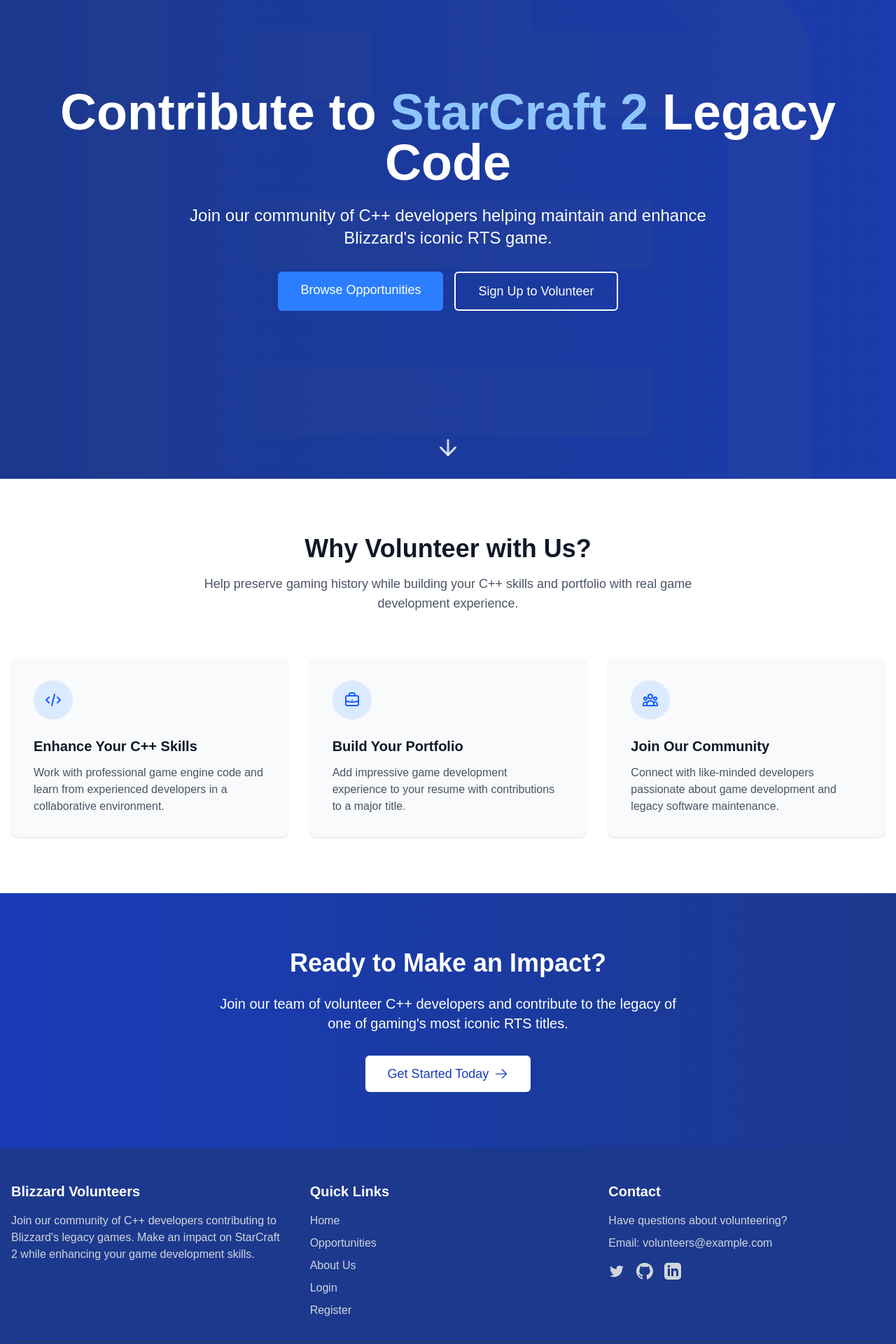
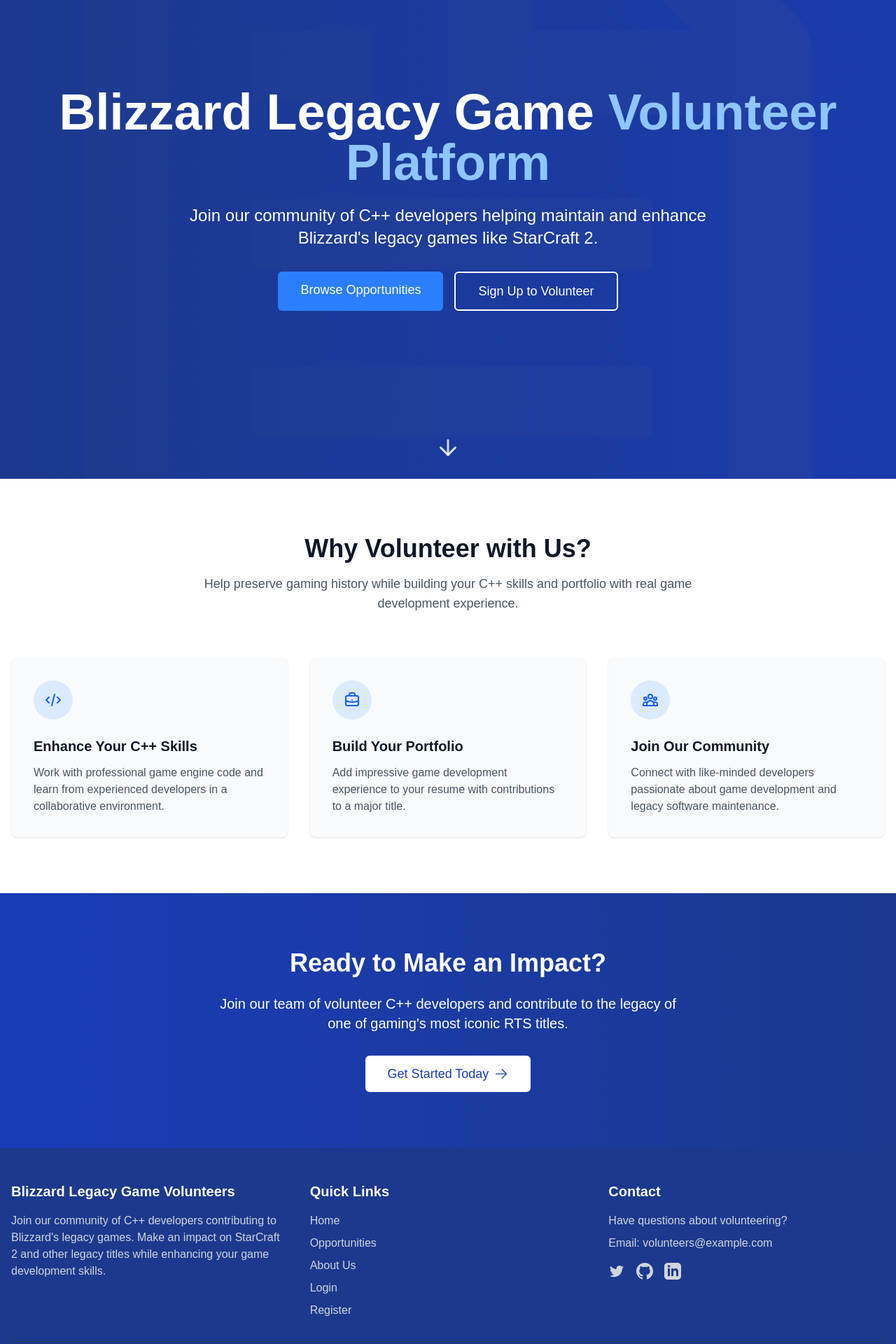
Before and after one commit to nddipiazza/blizzard-legacy-game-volunteers, a Next.js app: page / in a window 1280 px wide. Shown: the part 180-2100 px from the top of the page at 70% size. Built offline with nearby package versions, Linux system fonts and the light colour scheme; no server answers.

Commit message:
add more motiviation info - change names

```diff
--- a/package.json
+++ b/package.json
@@ -1,5 +1,5 @@
 {
-  "name": "blizzard",
+  "name": "blizzard-legacy-game-volunteer-platform",
   "version": "0.1.0",
   "private": true,
   "scripts": {
--- a/src/app/(dashboard)/dashboard/page.js
+++ b/src/app/(dashboard)/dashboard/page.js
@@ -212,7 +212,7 @@
                   {session?.user?.name?.charAt(0) || 'U'}
                 </div>
                 <div>
-                  <p className="font-medium">{session?.user?.name}</p>
+                  <p className="font-medium text-gray-900">{session?.user?.name}</p>
                   <p className="text-sm text-gray-600">{session?.user?.email}</p>
                 </div>
               </div>
--- a/src/app/about/page.js
+++ b/src/app/about/page.js
@@ -24,7 +24,7 @@
               animate={{ opacity: 1, y: 0 }}
               transition={{ duration: 0.5, delay: 0.2 }}
             >
-              Preserving and enhancing StarCraft 2 through community-driven development
+              A community-driven volunteer initiative to maintain and enhance Blizzard's legacy games
             </motion.p>
           </div>
         </div>
@@ -43,13 +43,16 @@
             >
               <h2 className="text-3xl font-bold mb-6">Our Story</h2>
               <p className="text-lg text-gray-400 mb-4">
-                The Blizzard Volunteer Platform was founded by a group of passionate C++ developers and StarCraft 2 fans who wanted to help maintain and enhance this legendary game for future generations.
+                The Blizzard Legacy Game Volunteer Platform was inspired by the challenges faced by legacy Blizzard games since Microsoft's acquisition of Blizzard/Activision. As support for beloved titles like StarCraft 2 has become more difficult and expensive to maintain, we aim to create a community-driven solution.
               </p>
               <p className="text-lg text-gray-400 mb-4">
-                With Blizzard focusing on newer titles, our community provides essential support for StarCraft 2's codebase, ensuring that this iconic real-time strategy game continues to thrive and evolve.
+                Our proposal is simple: establish a "Blizzard Legacy Game Volunteer Platform Manager" position who can identify, prioritize, and assign issues affecting legacy games to qualified community volunteers, while facilitating code reviews and integration of community contributions.
+              </p>
+              <p className="text-lg text-gray-400 mb-4">
+                Our goal is to eventually become a formal Blizzard entity, creating a structured volunteer program similar to an internship.
               </p>
               <p className="text-lg text-gray-400">
-                By contributing your skills, you'll join a dedicated team working to preserve gaming history while gaining invaluable experience in game development and C++ programming.
+                We recognize that this initiative may still require resources from Blizzard for management and oversight. If necessary, we're prepared to explore crowdfunding options to support these roles.
               </p>
             </motion.div>
             <motion.div
@@ -69,6 +72,53 @@
                 />
               </div>
             </motion.div>
+          </div>
+        </div>
+      </section>
+
+      {/* Inspiration Video */}
+      <section className="py-16 bg-gray-800 text-white">
+        <div className="container mx-auto px-4">
+          <div className="max-w-4xl mx-auto text-center">
+            <motion.h2
+              className="text-3xl font-bold mb-6"
+              initial={{ opacity: 0, y: 20 }}
+              whileInView={{ opacity: 1, y: 0 }}
+              transition={{ duration: 0.5 }}
+              viewport={{ once: true }}
+            >
+              Our Inspiration
+            </motion.h2>
+
+            <motion.div
+              initial={{ opacity: 0, y: 20 }}
+              whileInView={{ opacity: 1, y: 0 }}
+              transition={{ duration: 0.5, delay: 0.2 }}
+              viewport={{ once: true }}
+              className="aspect-video relative mb-8"
+            >
+              <iframe
+                width="100%"
+                height="100%"
+                src="https://www.youtube.com/embed/uA7Qqlkwhw8"
+                title="Blizzard Legacy Game Support"
+                frameBorder="0"
+                allow="accelerometer; autoplay; clipboard-write; encrypted-media; gyroscope; picture-in-picture"
+                allowFullScreen
+                className="rounded-lg shadow-lg"
+                style={{ aspectRatio: '16/9' }}
+              ></iframe>
+            </motion.div>
+
+            <motion.p
+              initial={{ opacity: 0, y: 20 }}
+              whileInView={{ opacity: 1, y: 0 }}
+              transition={{ duration: 0.5, delay: 0.4 }}
+              viewport={{ once: true }}
+              className="text-lg text-blue-200 mb-4"
+            >
+              This video outlines the challenges facing legacy Blizzard games that inspired our platform
+            </motion.p>
           </div>
         </div>
       </section>
--- a/src/app/layout.js
+++ b/src/app/layout.js
@@ -17,8 +17,8 @@
 });
 
 export const metadata = {
-  title: "Blizzard Volunteers - StarCraft 2 C++ Development",
-  description: "Join our community of C++ game developers volunteering on Blizzard's StarCraft 2 legacy software.",
+  title: "Blizzard Legacy Game Volunteer Platform",
+  description: "Join our community of C++ game developers volunteering to help maintain Blizzard's legacy games like StarCraft 2.",
 };
 
 export default async function RootLayout({ children }) {
--- a/src/app/page.js
+++ b/src/app/page.js
@@ -33,11 +33,11 @@
             transition={{ duration: 0.8 }}
           >
             <h1 className="text-4xl sm:text-5xl md:text-6xl lg:text-7xl font-bold mb-6">
-              Contribute to <span className="text-blue-300">StarCraft 2</span> Legacy Code
+              Blizzard Legacy Game <span className="text-blue-300">Volunteer Platform</span>
             </h1>
 
             <p className="text-xl md:text-2xl mb-8 max-w-3xl mx-auto">
-              Join our community of C++ developers helping maintain and enhance Blizzard's iconic RTS game.
+              Join our community of C++ developers helping maintain and enhance Blizzard's legacy games like StarCraft 2.
             </p>
 
             <div className="flex flex-col sm:flex-row gap-4 justify-center">
--- a/src/components/Footer.js
+++ b/src/components/Footer.js
@@ -7,10 +7,10 @@
         <div className="grid grid-cols-1 md:grid-cols-3 gap-8">
           {/* About Section */}
           <div>
-            <h3 className="text-xl font-bold mb-4">Blizzard Volunteers</h3>
+            <h3 className="text-xl font-bold mb-4">Blizzard Legacy Game Volunteers</h3>
             <p className="text-gray-300 mb-4">
               Join our community of C++ developers contributing to Blizzard's legacy games.
-              Make an impact on StarCraft 2 while enhancing your game development skills.
+              Make an impact on StarCraft 2 and other legacy titles while enhancing your game development skills.
             </p>
           </div>
 
--- a/src/components/Navigation.js
+++ b/src/components/Navigation.js
@@ -61,7 +61,7 @@
           {/* Logo */}
           <div className="flex-shrink-0">
             <Link href="/" className="flex items-center">
-              <span className="text-white font-bold text-xl md:text-2xl">Blizzard Volunteers</span>
+              <span className="text-white font-bold text-xl md:text-2xl">Blizzard Legacy Game Volunteers</span>
             </Link>
           </div>
 
```
Also changed, not shown: 1 other file (tests, documents, lock files or other folders).
